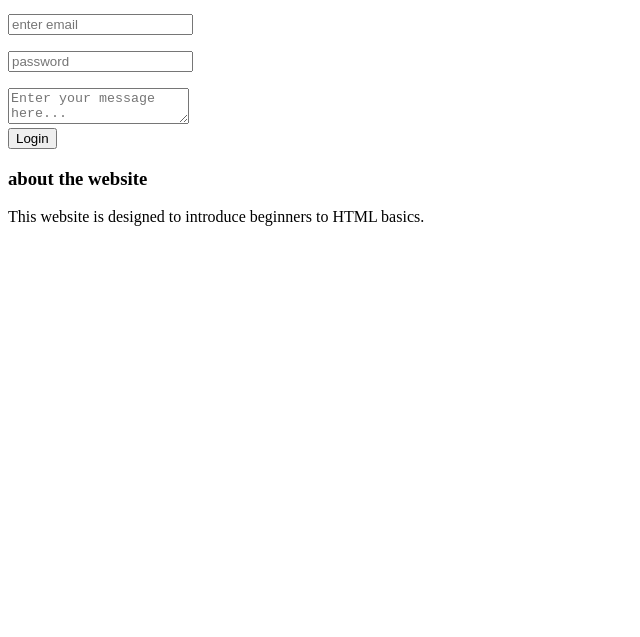
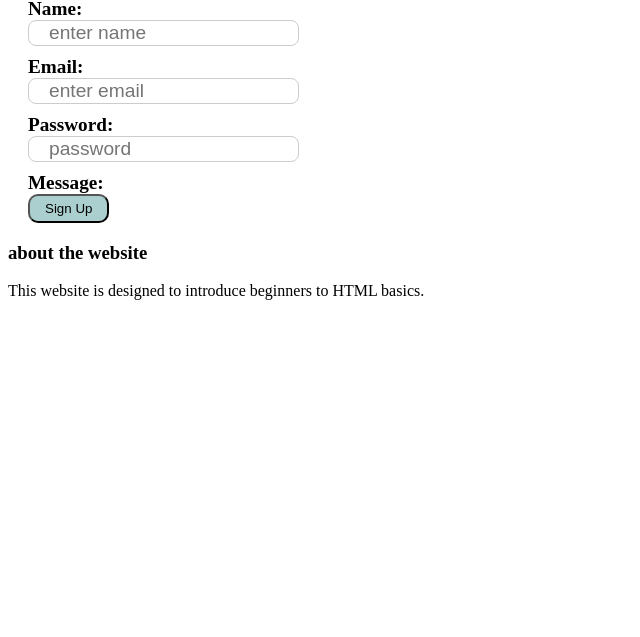
Before and after one commit to wanja-juma/HTML-Intro, a plain HTML site: page index.html in a window 1280 px wide. Shown: the part 163-800 px from the top of the page, without its empty margins (0-640 px from the left). Drawn offline with Linux system fonts and the light colour scheme.

Commit message:
styled the input fiels

```diff
--- a/index.html
+++ b/index.html
@@ -11,14 +11,19 @@
     <div>
         <h2>Login</h2>
         <img src="logo.png" alt=""><br>
-        <p>
-            <input type="email" placeholder="enter email">
-        </p>
-        <p>
-        <input type="password" placeholder="password">
-        </p>
-        <textarea name="text" placeholder="Enter your message here..."></textarea> <br>
-        <button type="submit">Login</button>
+
+        <label class="label" for="name">Name:</label> <br>
+        <input class="input" type="text" id="name" placeholder="enter name"> <br>
+
+        <label class="label" for="email">Email:</label><br>
+        <input class="input" type="email" id="email" placeholder="enter email"> <br>
+
+        <label class="label" for="password">Password:</label> <br>
+        <input class="input" type="password" id="password" placeholder="password"><br>
+
+        <label class="label" for="textarea">Message:</label> <br>
+
+        <button type="submit">Sign Up</button>
     </div>
     <h3>about the website</h3>
     <p>This website is designed to introduce beginners to HTML basics.</p>
--- a/styles.css
+++ b/styles.css
@@ -3,3 +3,23 @@ img{
     height: 30px;
     margin-top: 0;
 }
+.label{
+    font-size: 1.2em;
+    font-weight: bold;
+    padding-left: 20px;
+    margin-bottom: 20px;
+}
+.input{
+    font-size: 1.2em;
+    padding-left: 20px;
+    margin-bottom: 10px;
+    border: 1px solid #ccc;
+    border-radius: 8px;
+    margin-left: 20px;
+}
+button{
+    padding: 5px 15px;
+    border-radius: 10px;
+    background-color: rgb(171, 207, 207);
+    margin-left: 20px;
+}
```
